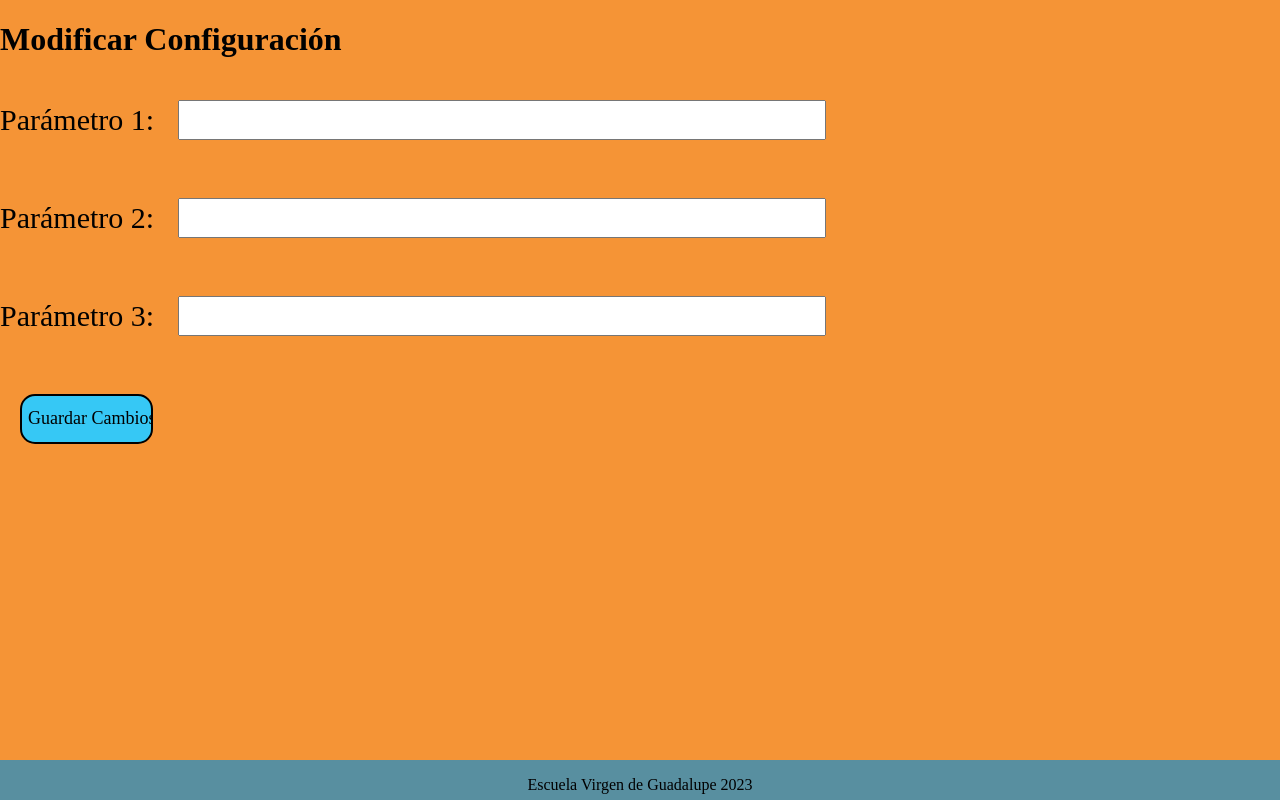
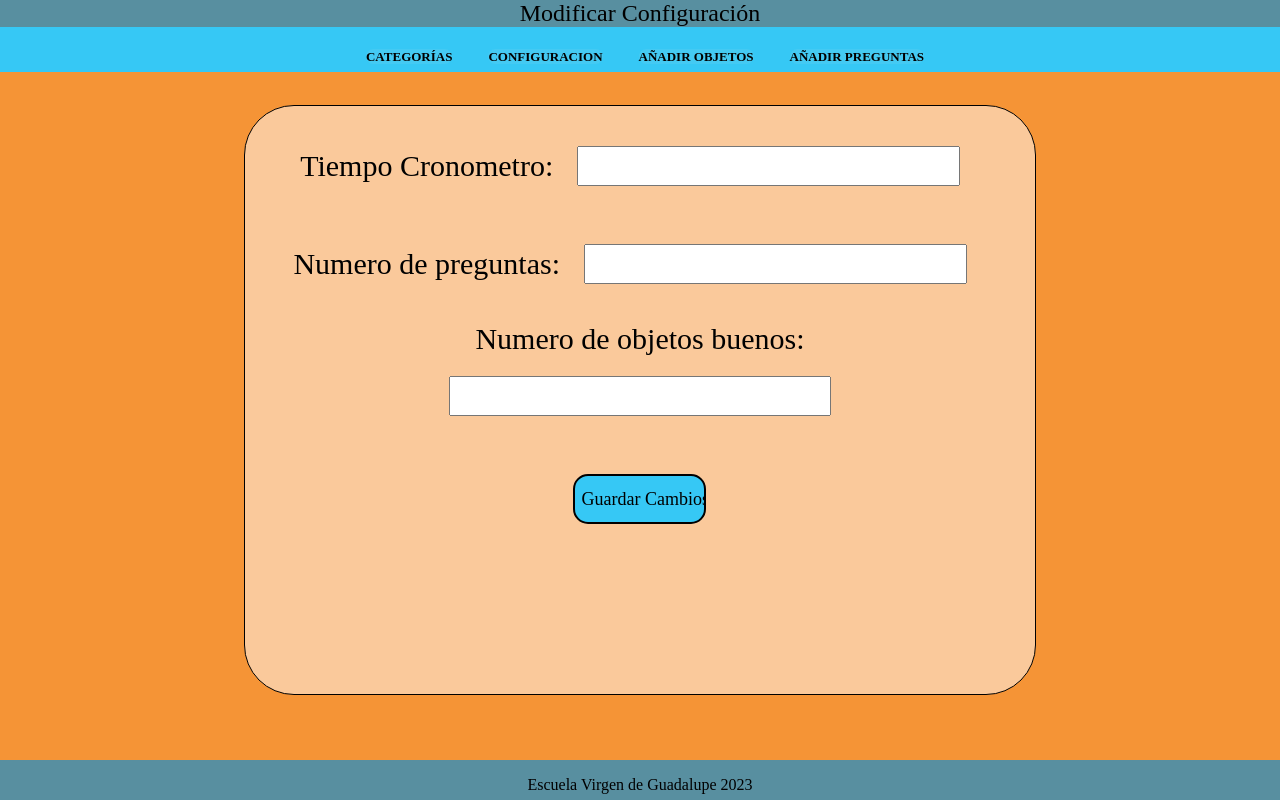
Before and after one commit to CodeLandscape/2324_2DAW_LupaEcoLogica, a PHP site: page /php/index.php?accion=actualizarConfiguracion&controlador=Controlador in a window 1280 px wide. Run offline with PHP 8.4, Linux system fonts and the light colour scheme; data that the repository does not hold is empty; a stand-in replaces the project's code that opens the database connection; some libraries are stand-ins or nearby versions; some web fonts are replaced.

Commit message:
Cambios en templates

```diff
--- a/src/php/modelos/modelo.php
+++ b/src/php/modelos/modelo.php
@@ -279,15 +279,13 @@ function actualizarConfiguracion($tiempoCrono, $nPregunta, $nObjetosBuenos)
 {
     $this->conectar();
 
-    // Realizar la inserción en la tabla config
-    $sql = "UPDATE config (tiempoCrono, nPregunta, nObjetosBuenos) VALUES (?, ?, ?)";
+    // Realizar la actualización en la tabla config
+    $sql = "UPDATE config SET tiempoCrono = ?, nPregunta = ?, nObjetosBuenos = ?";
     $stmt = $this->Conexion->prepare($sql);
     $stmt->bind_param("iii", $tiempoCrono, $nPregunta, $nObjetosBuenos);
     $stmt->execute();
     $stmt->close();
     $this->Conexion->close();
 }
-
-
 }
 ?>
--- a/src/php/vistas/anadir_pregunta.php
+++ b/src/php/vistas/anadir_pregunta.php
@@ -1,8 +1,4 @@
-<!DOCTYPE html>
-<html lang="es">
-<head>
-    <meta charset="UTF-8">
-    <meta name="viewport" content="width=device-width, initial-scale=1.0">
+
     <title>Añadir Pregunta</title>
 </head>
 <body>
--- a/src/php/vistas/modConfig.php
+++ b/src/php/vistas/modConfig.php
@@ -1,22 +1,24 @@
-<!-- vista_config.php -->
-<!DOCTYPE html>
-<html>
-<head>
     <title>Modificar Configuración</title>
 </head>
 <body>
+        <header>
+            Modificar Configuración
+            <?php
+                include 'template/navegacion.html';
+            ?>
+        </header>
+    <main>
     <?php
     $configuracion=$controlador->configuracion();
     ?>
-    <h1>Modificar Configuración</h1>
     <form action="index.php?accion=actualizarConfiguracion&controlador=Controlador" method="post" enctype="multipart/form-data"><form action="index.php?" method="post">
-        <label for="parametro1">Parámetro 1:</label>
+        <label for="parametro1">Tiempo Cronometro:</label>
         <input type="text" id="parametro1" name="parametro1" value="<?php echo $configuracion['tiempoCrono']; ?>"><br><br>
 
-        <label for="parametro2">Parámetro 2:</label>
+        <label for="parametro2">Numero de preguntas:</label>
         <input type="text" id="parametro2" name="parametro2" value="<?php echo $configuracion['nPregunta']; ?>"><br><br>
 
-        <label for="parametro3">Parámetro 3:</label>
+        <label for="parametro3">Numero de objetos buenos:</label>
         <input type="text" id="parametro3" name="parametro3" value="<?php echo $configuracion['nObjetosBuenos']; ?>"><br><br>
 
         <!-- Agregar más campos según los parámetros que existan en la tabla config -->
@@ -24,5 +26,6 @@
         <input type="hidden" name="accion" value="actualizarConfiguracion">
         <input type="submit" value="Guardar Cambios">
     </form>
+    </main>
 </body>
 </html>
--- a/src/php/vistas/template/cabecera.html
+++ b/src/php/vistas/template/cabecera.html
@@ -3,6 +3,5 @@
     <head>
         <meta charset="UTF-8">
         <meta name="viewport" content="width=device-width, initial-scale=1.0">
-        <link rel="icon" type="image/x-icon" href="../../img/favicon.ico">
+        <link rel="icon" type="image/x-icon" href="../img/favicon.ico">
         <link rel="stylesheet" href="../css/styleCRUD.css">
-    </head>
```
